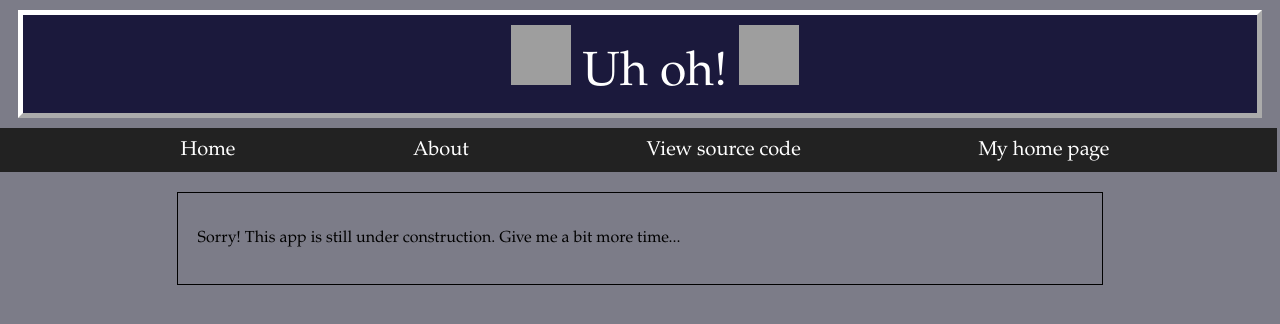
After one commit to sta14031/automuser, a Node server app: template views/pages/under_construction.ejs in a window 1280 px wide. The commit adds this page. Shown: the top 324 px of the page. Run offline with Node 20, Linux system fonts and the light colour scheme; the template is opened without the code that fills it, so the values that code supplies are empty; grey boxes are pictures that could not be loaded.

Commit message:
Trying an under-construction page

```diff
--- a/index.js
+++ b/index.js
@@ -15,7 +15,12 @@ app.get('/', (req, res) => res.render('pages/index'))
 app.get('/about', (req, res) => res.render('pages/about'))
 app.get('/song', (req, res) => {
   var sanitized_seed = req.query.seed.replace(/\W/g, '')
-  childProcess.execFileSync('python', ['./src/main.py', sanitized_seed])
+
+  try {
+    childProcess.execFileSync('python', ['./src/main.py', sanitized_seed])
+  } catch (err) {
+    res.render('pages/under_construction')
+  }
 
   res.render('pages/view_song', {
     seed : sanitized_seed
--- /dev/null
+++ b/requirements.txt
@@ -0,0 +1 @@
+musical==0.3.0
--- a/views/pages/about.ejs
+++ b/views/pages/about.ejs
@@ -48,6 +48,8 @@ About AutoMuser
         that we can look to and understand what makes music sound
         the way that it does. <a href="https://marasmusine.itch.io/duncs-algomusic">
         Dunc&apos;s Algomusic</a> is one project that does just that.
+    </p>
+</div>
 
 </body>
 </html>
--- /dev/null
+++ b/views/pages/under_construction.ejs
@@ -0,0 +1,24 @@
+<!DOCTYPE html>
+<html>
+<head>
+    <link rel="stylesheet" type="text/css" href="stylesheets/main.css" />
+    <title>About Me</title>
+</head>
+
+<body>
+
+<div id="title">
+<img src="https://1.bp.blogspot.com/-aHOisZDgTsY/U9j7hdY41qI/AAAAAAACTkQ/nzG3yQgc0R8/s1600/3w382233.png" width="60px" height="60px"/>
+Uh oh!
+<img src="https://1.bp.blogspot.com/-aHOisZDgTsY/U9j7hdY41qI/AAAAAAACTkQ/nzG3yQgc0R8/s1600/3w382233.png" width="60px" height="60px"/>
+</div>
+
+<%- include('../partials/header.ejs') %>
+
+<div class="text">
+    <p>Sorry! This app is still under construction. Give me a bit more time...
+    </p>
+</div>
+
+</body>
+</html>
```
